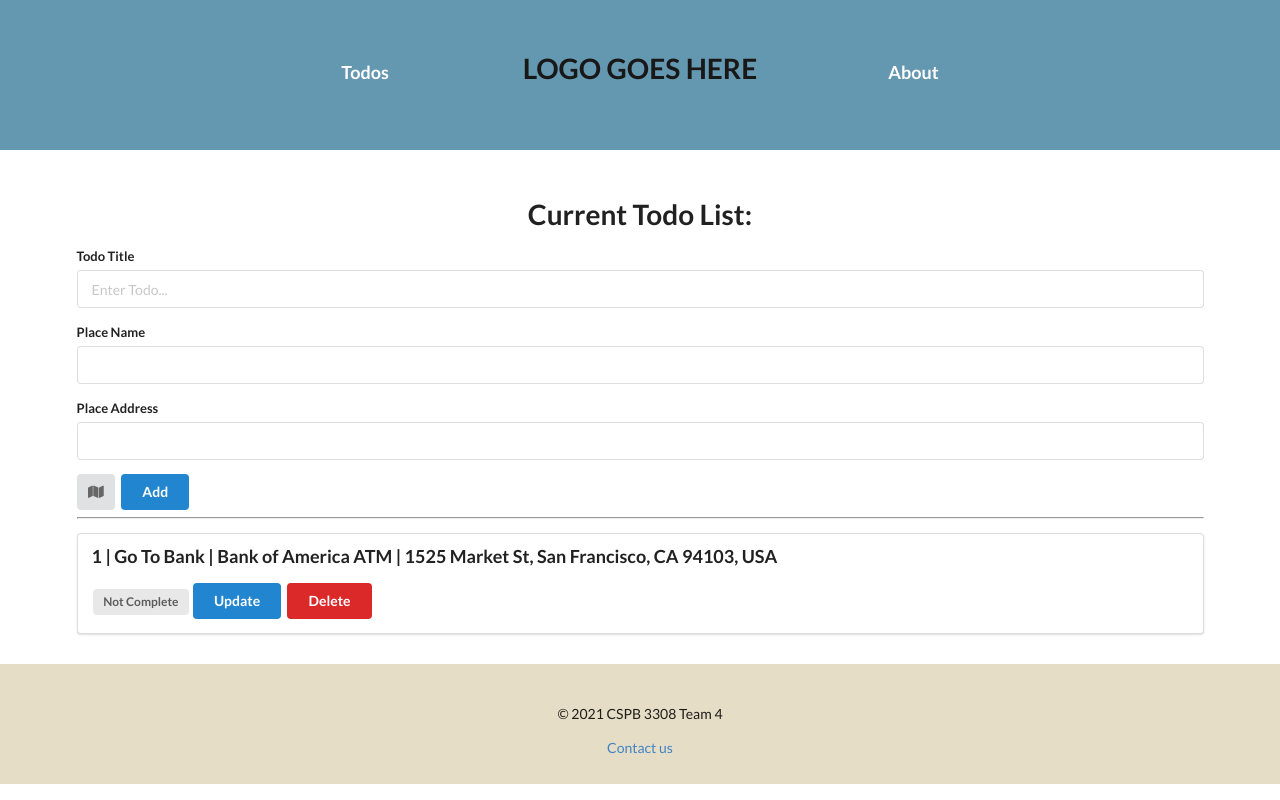
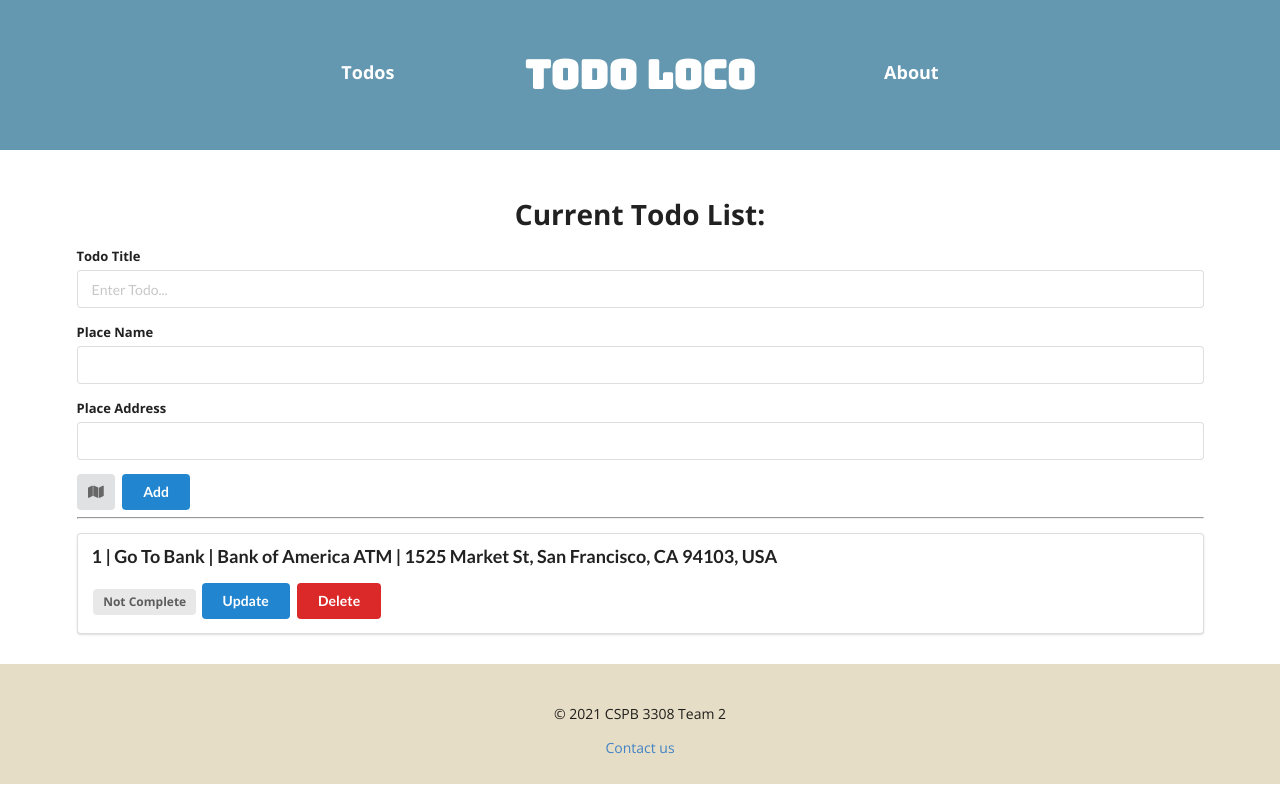
Before and after one commit to CSPB3308Team2/TeamProject, a Flask app: page /todos in a window 1280 px wide. Run offline with Flask 2, Linux system fonts and the light colour scheme; data comes from the database, SQL or seed files in the repository; both versions use the stored data as it was after the commit; some libraries are stand-ins or nearby versions.

Commit message:
added logo

```diff
--- a/src/static/css/main.css
+++ b/src/static/css/main.css
@@ -1,13 +1,14 @@
+@import url('https://fonts.googleapis.com/css2?family=Bungee&family=Luckiest+Guy&family=Open+Sans:wght@300;700&display=swap');
+
 body {
   margin: 0;
   padding: 0;
-  font-family: "Helvetica Neue", Helvetica, Arial, sans-serif;
+  font-family: 'Open Sans', sans-serif;
   color: black;
 }
 
 /* Styling for everything in the headers. Used flex display for logo and buttons */
 
-    /*Sorry William I wanted a different shade of blue for the banner */
 .top-container {
   text-align: center;
   margin-top: 0px;
@@ -18,12 +19,24 @@ body {
   display: flex;
 }
 
-    /*This is just a placeholder for the logo */
-.logo {
+h1, h3 {
+  font-weight: 700 !important;
+}
+
+.top-container a {
+  text-decoration: none;
+}
+
+
+    /*Logo formatting*/
+#logo {
   padding-top: 50px;
   margin: 0;
-  font-size: 1.7em;
-  text-transform: uppercase;
+  font-size: 2.5em;
+  font-family: 'Bungee', cursive;;
+  text-decoration: none;
+  text-decoration-line: none;
+  color: white;
 }
 
 .top-container div {
@@ -63,11 +76,6 @@ body {
   padding-top: 20px;
 }
 
-.todo .logo {
-  color: black;
-  font-size: 2rem;
-}
-
 /* Styling for elements in the middle of the page */
 
 .mid-container {
--- a/src/static/css/map.css
+++ b/src/static/css/map.css
@@ -1,14 +1,25 @@
-nav {
-    border-bottom: 1px solid black;
+@import url('https://fonts.googleapis.com/css2?family=Bungee&family=Luckiest+Guy&family=Open+Sans:wght@300;700&display=swap');
+.todo h1,h2,h3,h4,h5, body {
+  font-family: 'Open Sans', sans-serif !important;
 }
 
-.menu ul {
-    list-style-type: none;
-    padding-left: 0;
+.todo .left-button {
+  padding-top: 20px;
+}
 
-    font-size: 80%;
-    font-weight: bold;
-    color: #000;
+.todo .right-button {
+  padding-top: 20px;
+}
+
+.top-container {
+  text-align: center;
+  margin-top: 0px;
+  background-color: #548CA8;
+  height: 150px;
+  width: 100%;
+  opacity: .9;
+  display: flex;
+  font-family: 'Open Sans', sans-serif !important;
 }
 
 .menu li {
@@ -20,6 +31,16 @@ nav {
     height: 100%;
   }
 
+  #logo {
+    padding-top: 50px;
+    margin: 0;
+    font-size: 2.8em !important;
+    font-family: 'Bungee', cursive !important;
+    text-decoration: none;
+    text-decoration-line: none;
+    color: white;
+  }
+
   .ui.modal.active {
     height: 70%;
   }
@@ -27,6 +48,13 @@ nav {
   .ui.modal>.content {
     height: 100%;
   }
+
+  h1.ui.center.aligned.header {
+    font-family: 'Open Sans', sans-serif !important;
+    font-weight: 700;
+    padding-top: 50px;
+  }
+
   /* Optional: Makes the sample page fill the window. */
   html,
   body {
--- a/src/templates/about.html
+++ b/src/templates/about.html
@@ -16,7 +16,7 @@
         <a href="{{ url_for('todos') }}"><h3 class ="left-button">Todos</h3></a>
       </div>
       <div>
-        <a href="{{ url_for('home') }}"><h1 class="logo">logo goes here</h1></a>
+        <a href="{{ url_for('home') }}"><h1 id="logo">todo loco</h1></a>
       </div>
       <div>
         <a href="{{ url_for('about') }}"><h3 class="right-button">About</h3></a>
@@ -33,7 +33,7 @@
     </div>
 
     <div class="bot-container">
-      <p class="copyright">© 2021 CSPB 3308 Team 4</p>
+      <p class="copyright">© 2021 CSPB 3308 Team 2</p>
       <a class="btn" href="mailto:dypo7836@colorado.edu">Contact us</a>
     </div>
 
--- a/src/templates/base.html
+++ b/src/templates/base.html
@@ -8,9 +8,13 @@
     <link
       rel="stylesheet"
       type="text/css"
+      href="{{url_for('static', filename='css/map.css')}}"
+    />
+    <link
+      rel="stylesheet"
+      type="text/css"
       href="{{ url_for('static', filename='css/main.css') }}"
     />
-
     <link
       rel="stylesheet"
       href="https://cdn.jsdelivr.net/npm/semantic-ui@2.4.2/dist/semantic.min.css"
@@ -24,11 +28,6 @@
 
     <script src="https://cdn.plot.ly/plotly-2.0.0.min.js"></script>
     <script src="https://polyfill.io/v3/polyfill.min.js?features=default"></script>
-    <link
-      rel="stylesheet"
-      type="text/css"
-      href="{{url_for('static', filename='css/map.css')}}"
-    />
     <script src="{{url_for('static', filename='map.js')}}"></script>
   </head>
 
@@ -52,14 +51,14 @@
         <a href="{{ url_for('todos') }}"><h3 class ="left-button">Todos</h3></a>
       </div>
       <div>
-        <a href="{{ url_for('home') }}"><h1 class="logo">logo goes here</h1></a>
+        <a href="{{ url_for('home') }}"><h1 id="logo">todo loco</h1></a>
       </div>
       <div>
         <a href="{{ url_for('about') }}"><h3 class="right-button">About</h3></a>
       </div>
     </div>
 
-    <div style="margin-top: 50px" class="ui container">
+    <div class="ui container">
       <h1 class="ui center aligned header">Current Todo List:</h1>
 
       <form class="ui form" id="foorm" action="/add" method="post">
@@ -176,7 +175,7 @@
     ></script>
 
     <div class="bot-container">
-      <p class="copyright">© 2021 CSPB 3308 Team 4</p>
+      <p class="copyright">© 2021 CSPB 3308 Team 2</p>
       <a class="btn" href="mailto:dypo7836@colorado.edu">Contact us</a>
     </div>
 
--- a/src/templates/home.html
+++ b/src/templates/home.html
@@ -16,7 +16,7 @@
         <a href="{{ url_for('todos') }}"><h3 class ="left-button">Todos</h3></a>
       </div>
       <div>
-        <a href="{{ url_for('home') }}"><h1 class="logo">logo goes here</h1></a>
+        <a href="{{ url_for('home') }}"><h1 id="logo">todo loco</h1></a>
       </div>
       <div>
         <a href="{{ url_for('about') }}"><h3 class="right-button">About</h3></a>
@@ -30,7 +30,7 @@
     </div>
 
     <div class="bot-container">
-      <p class="copyright">© 2021 CSPB 3308 Team 4</p>
+      <p class="copyright">© 2021 CSPB 3308 Team 2</p>
       <a class="btn" href="mailto:dypo7836@colorado.edu">Contact us</a>
     </div>
 
```
Also changed, not shown: TESTING.md (added, +74 -0 lines), src/db.sqlite.
